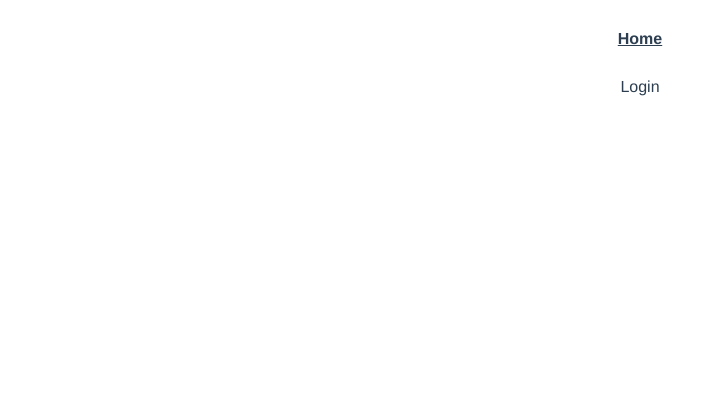
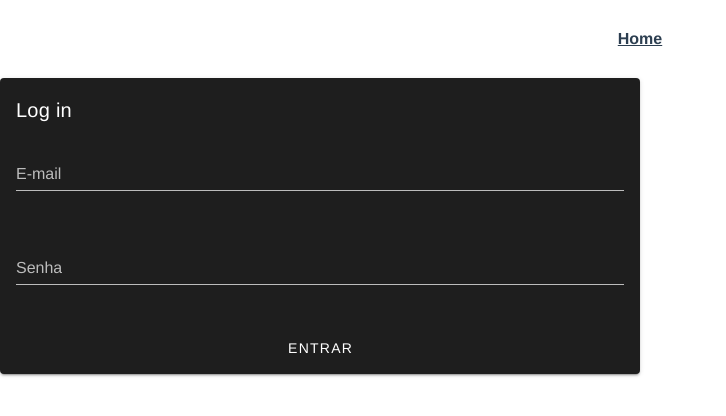
Before and after one commit to Catolica-Framework-Gamificacao/FrameworkGamificacao, a Vue app: page /login in a window 1280 px wide. Shown: the top 416 px of the page, without its empty margins (0-726 px from the left). Built offline with nearby package versions, Linux system fonts and the light colour scheme.

Commit message:
WIP: LoginForm

```diff
--- a/src/components/authentication/LoginForm.vue
+++ b/src/components/authentication/LoginForm.vue
@@ -1,10 +1,48 @@
 <template>
-    <div>Login</div>
+    <v-card
+        class="mx-auto rounded-xl"
+        opacity="1"
+        dark
+        max-width="50%"
+        elevation="24"
+    >
+        <v-card-title>
+            <span class="text-h6 font-weight-light">Log in</span>
+        </v-card-title>
+        <v-card-text>
+            <v-row>
+                <v-col cols="12">
+                    <v-text-field
+                        v-model="form.login"
+                        label="E-mail"
+                    ></v-text-field>
+                </v-col>
+                <v-col cols="12">
+                    <v-text-field
+                        v-model="form.password"
+                        :append-icon="showPassword ? 'mdi-eye' : 'mdi-eye-off'"
+                        type="password"
+                        label="Senha"
+                        @click:append="showPassword = !showPassword"
+                    ></v-text-field>
+                </v-col>
+            </v-row>
+        </v-card-text>
+        <v-card-actions>
+            <v-btn text block> Entrar </v-btn>
+        </v-card-actions>
+    </v-card>
 </template>
 
 <script>
 export default {
     name: 'LoginForm',
-    data: () => ({}),
+    data: () => ({
+        showPassword: false,
+        form: {
+            login: '',
+            password: '',
+        },
+    }),
 };
 </script>
```
